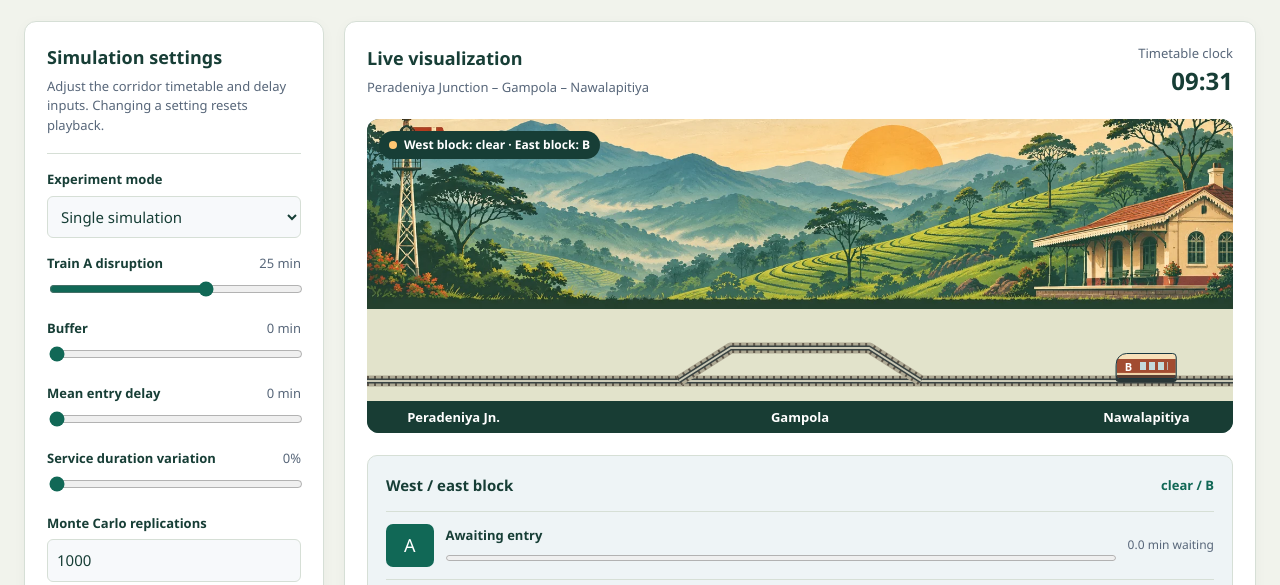
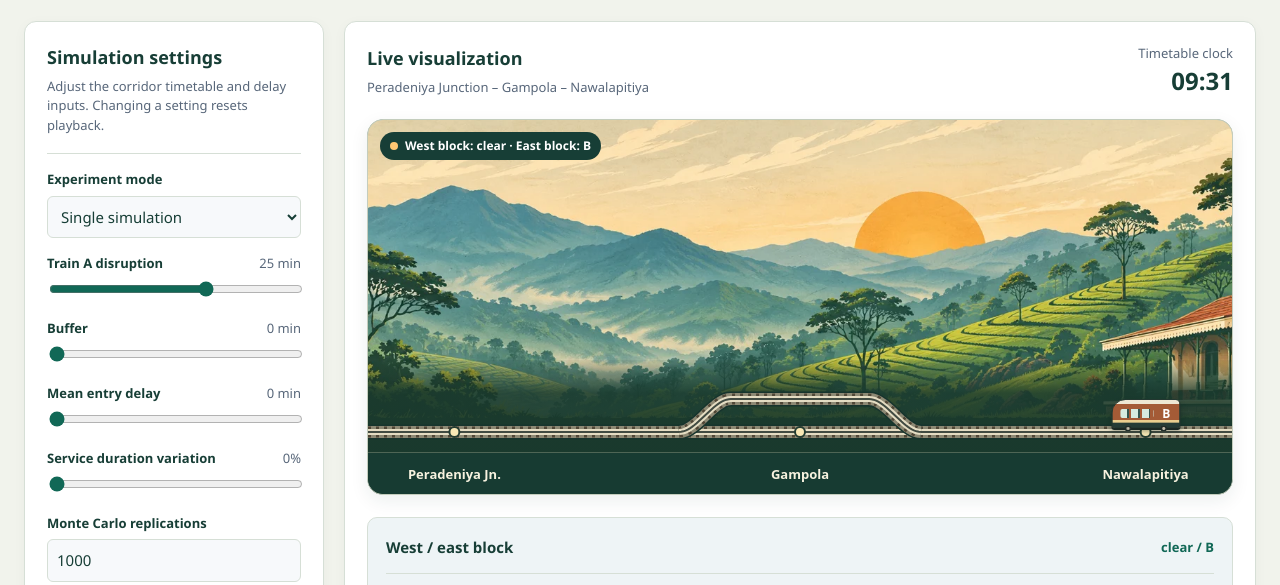
Before and after one commit to Naveeth235/single-track-rail-delay-simulation, a plain HTML site: page docs/index.html in a window 1280 px wide. Shown: the part 179-764 px from the top of the page. Drawn offline with Linux system fonts and the light colour scheme.

Commit message:
Refine scenic railway artwork and smooth passing loop

```diff
--- a/docs/animation.js
+++ b/docs/animation.js
@@ -14,7 +14,11 @@
     for (let i = 1; i < loop.length; i++) {
       const [left, height] = loop[i - 1];
       const [right, nextHeight] = loop[i];
-      if (x >= left && x <= right) return height + (nextHeight - height) * (x - left) / (right - left);
+      if (x >= left && x <= right) {
+        const fraction = (x - left) / (right - left);
+        const eased = fraction * fraction * (3 - 2 * fraction);
+        return height + (nextHeight - height) * eased;
+      }
     }
     return 0;
   }
@@ -28,18 +32,35 @@
     const ctx = canvas.getContext("2d");
     ctx.scale(scale, scale);
     ctx.lineJoin = "round";
-    for (const points of [[[0, 0], [100, 0]], loop]) {
+    const curvedLoop = Array.from({ length: 113 }, (_, i) => {
+      const x = 36 + i / 4;
+      return [x, loopRise(x)];
+    });
+    for (const points of [[[0, 0], [100, 0]], curvedLoop]) {
       ctx.beginPath();
       points.forEach(([x, rise], i) => {
         ctx[i ? "lineTo" : "moveTo"](width * x / 100, 72 - rise);
       });
-      for (const [color, thickness, dash] of [["#aea994", 11, []], ["#60584b", 10, [2, 5]],
-                                                ["#394342", 5, []], ["#cac9b6", 2, []]]) {
+      // Ballast, sleepers and two bright rail edges.
+      for (const [color, thickness, dash] of [["#17342d", 15, []], ["#8d8974", 12, []],
+                                                ["#504737", 11, [3, 5]], ["#e4dcc2", 6, []],
+                                                ["#414b42", 2, []]]) {
         ctx.strokeStyle = color;
         ctx.lineWidth = thickness;
         ctx.setLineDash(dash);
         ctx.stroke();
       }
+    }
+    // Station markers align with the station names below.
+    ctx.setLineDash([]);
+    for (const x of [10, 50, 90]) {
+      ctx.beginPath();
+      ctx.arc(width * x / 100, 72, 5, 0, Math.PI * 2);
+      ctx.fillStyle = "#f8e7b5";
+      ctx.fill();
+      ctx.strokeStyle = "#233b31";
+      ctx.lineWidth = 2;
+      ctx.stroke();
     }
   }
   new ResizeObserver(drawTrack).observe(byId("rail-map"));
--- a/docs/style.css
+++ b/docs/style.css
@@ -9,38 +9,41 @@
   position: relative;
   isolation: isolate;
   margin: 20px 0 0;
-  background: #325b53;
-  border-radius: 12px;
+  background: #325b53 url("rail-landscape.webp") center 45% / cover no-repeat;
+  border-radius: 16px;
   overflow: hidden;
+  border: 1px solid #c4cdbd;
+  box-shadow: 0 6px 18px #183d3414;
 }
-.rail-scene img { display: block; width: 100%; height: clamp(168px, 21vw, 295px); object-fit: cover; }
-#rail-map { display: block; width: 100%; height: 92px; background: #e2e3cb; }
-.rail-scene { padding-bottom: 32px; }
-.rail-scene img { height: clamp(115px, 15vw, 190px); }
+.rail-scene img { display: block; width: 100%; height: clamp(145px, 19vw, 240px); object-fit: cover; opacity: 0; }
+#rail-map { display: block; width: 100%; height: 92px; background: linear-gradient(180deg, #203d3210, #19392dd9 36%, #19392df5 100%); }
+.rail-scene { padding-bottom: 42px; }
 .rail-train {
+  --coach-color: #247a74;
   position: absolute;
-  bottom: calc(54px + var(--loop-rise, 0px));
-  width: clamp(30px, 7%, 64px);
-  height: clamp(16px, 2vw, 27px);
+  bottom: calc(66px + var(--loop-rise, 0px));
+  width: clamp(32px, 8%, 78px);
+  height: clamp(19px, 2.4vw, 29px);
   transform: translateX(-50%);
-  border: 1px solid #1a3842;
-  border-radius: 4px 11px 3px 3px;
-  background: linear-gradient(#f3ecce 0 19%, #236464 20% 77%, #dfcfa4 78% 86%, #274541 87%);
-  box-shadow: 0 3px 0 #293737;
+  border: 1px solid #233831;
+  border-radius: 5px 14px 3px 3px;
+  background: linear-gradient(#eee8d4 0 14%, var(--coach-color) 15% 74%, #e9ce8e 75% 83%, #253c36 84%);
+  box-shadow: 0 2px 0 #1b2924, 0 3px 5px #0c201d65;
   display: flex; align-items: center; justify-content: space-evenly;
+  z-index: 2;
 }
-.rail-train b { font: bold 11px/1 system-ui; color: white; }
-.rail-scene #train-B { border-radius: 11px 4px 3px 3px; }
-.rail-scene #train-C { background: #70528a; }
+.rail-train::after { content: ""; position: absolute; inset: auto 12% -4px; height: 5px; background: radial-gradient(circle at 15% 50%, #c1bca9 0 1px, #202c28 2px 3px, transparent 3.5px), radial-gradient(circle at 85% 50%, #c1bca9 0 1px, #202c28 2px 3px, transparent 3.5px); }
+.rail-train b { font: bold clamp(9px, 1vw, 12px)/1 system-ui; color: white; }
+.rail-scene #train-B { --coach-color: #a45b36; border-radius: 14px 5px 3px 3px; flex-direction: row-reverse; }
+.rail-scene #train-C { --coach-color: #765a91; }
 .rail-train[hidden] { display: none; }
 .marker.violet { background: #70528a; }
-.station-labels { position: absolute; inset: auto 0 0; height: 32px; background: #183d34; color: white; font: 600 clamp(9px, 1.3vw, 13px)/1.1 system-ui; }
-.station-labels span { position: absolute; top: 50%; transform: translate(-50%, -50%); white-space: nowrap; }
+.station-labels { position: absolute; inset: auto 0 0; height: 42px; background: #173b32; color: #f7f2df; font: 600 clamp(9px, 1.2vw, 13px)/1.15 system-ui; border-top: 1px solid #e2d7b245; }
+.station-labels span { position: absolute; top: 50%; transform: translate(-50%, -50%); width: 20%; text-align: center; text-wrap: balance; }
 .station-labels span:first-child { left: 10%; }
 .station-labels span:nth-child(2) { left: 50%; }
 .station-labels span:last-child { left: 90%; }
-.rail-train i { width: 48%; height: 32%; background: repeating-linear-gradient(90deg,#c4dcdc 0 22%,transparent 22% 32%); }
-#train-B { background: linear-gradient(#f8e1ba 0 19%,#a24c31 20% 77%,#efd2a7 78% 86%,#583d32 87%); }
+.rail-train i { width: 49%; height: 35%; border-radius: 2px; background: repeating-linear-gradient(90deg,#d6ebdf 0 21%,#33564f 21% 25%,transparent 25% 33%); }
 .rail-scene figcaption { position: absolute; top: 12px; left: 12px; padding: 5px 10px; border-radius: 20px; background: #173e36; color: white; font-size: 12px; font-weight: 600; }
 .rail-scene figcaption::before { content: ""; display: inline-block; width: 8px; height: 8px; border-radius: 50%; margin-right: 7px; background: #9be6af; }
 .rail-scene.occupied figcaption::before { background: #ffc672; }
```
